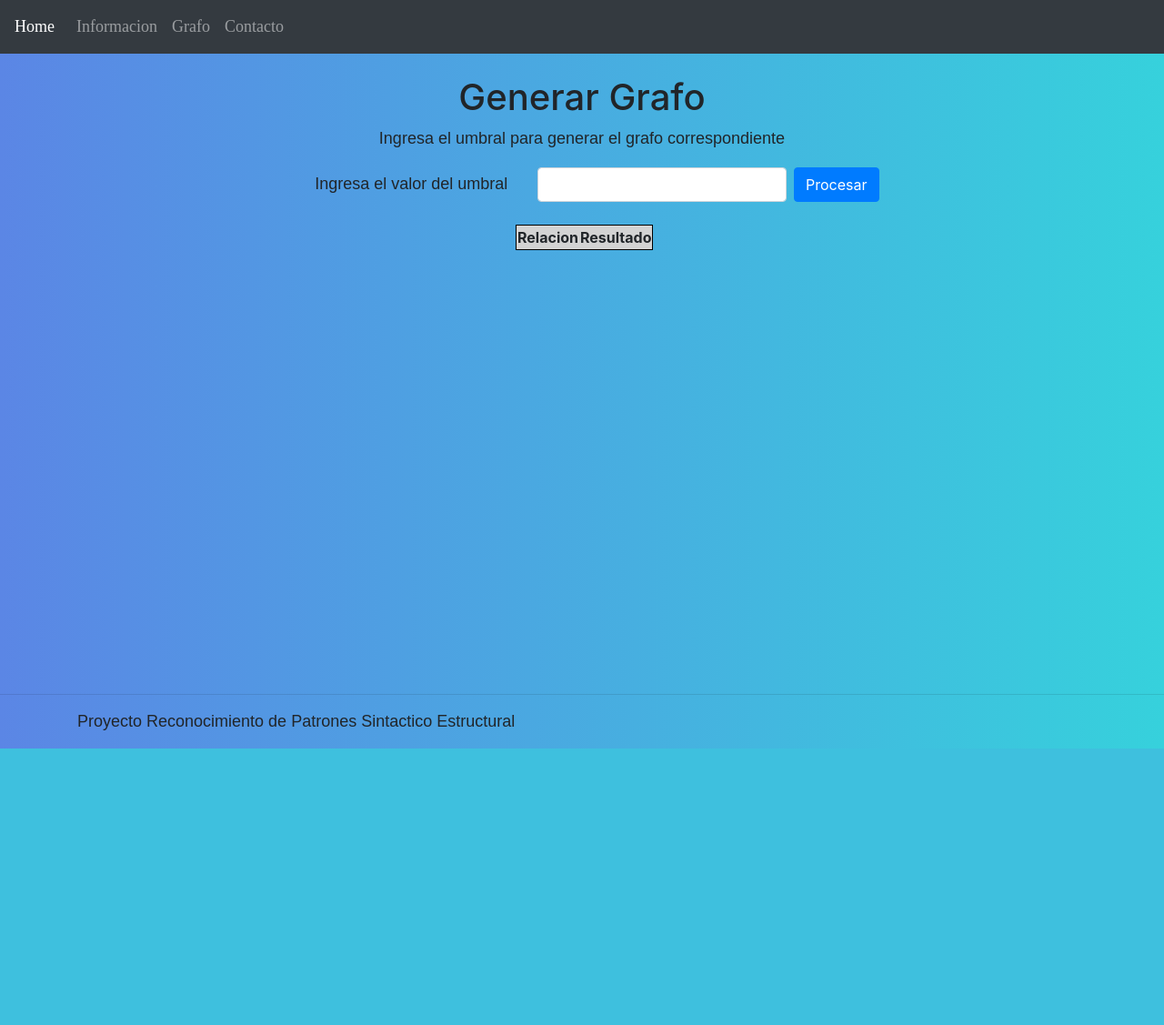
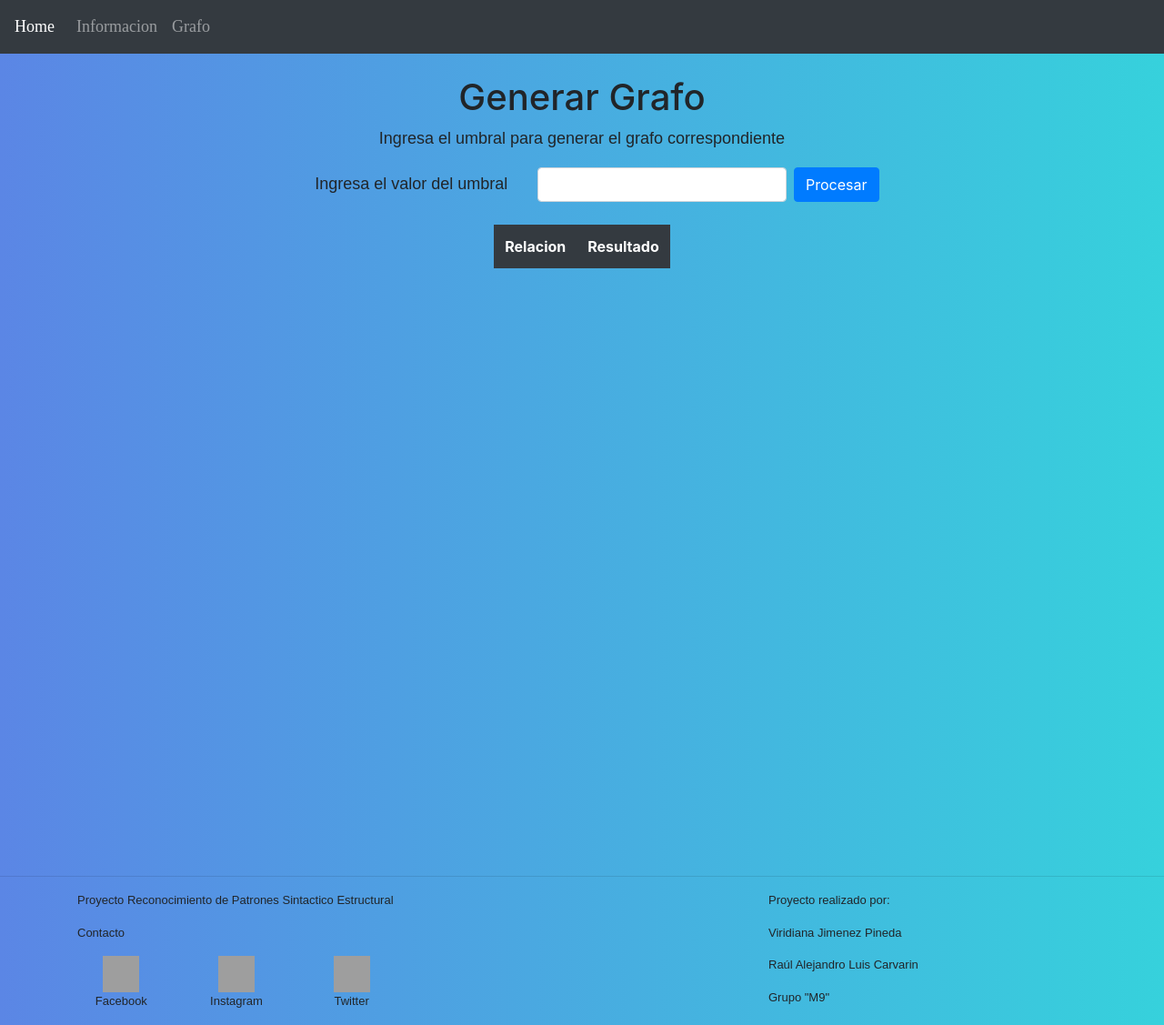
Before and after one commit to ViridianaJimenez/Reconocimietno-de-Patrones, a Django app: page /about/ in a window 1280 px wide. Shown: the whole page at 91% size. Before the commit the page ends 823 px from the top, so only its background shows below. Run offline with Django 3.2, Linux system fonts and the light colour scheme; data comes from the database, SQL or seed files in the repository; lists and menus that the app fills with data are empty; some libraries are stand-ins or nearby versions; grey boxes are pictures that could not be loaded.

Commit message:
Proyecto Final
Ultimos cambios en las vistas

```diff
--- a/about/templates/about/about.html
+++ b/about/templates/about/about.html
@@ -3,6 +3,7 @@
 
 {% block contenido %}
 <div class="container" id="about">
+    <div class="Boton">
 
         <br>
         <h1>Generar Grafo</h1>
@@ -16,19 +17,12 @@
             <button type="submit" class="btn btn-primary">Procesar</button>
         </form>
 
-
-    {% if grafo != null %}
+    </div>
     <br>
-    <div class="scroll-bg" style="width:176px;
-        margin-left: auto;
-        margin-right: auto;">
-        <div class="container" style="
-            overflow: hidden;
-            overflow-y: scroll;
-            height: 500px;">
-
-            <table style="border: 1px solid black;
-                background-color:lightgray;">
+    <div>
+        <div class="container d-flex justify-content-center align-items-center tablaGrafo">
+            <div class="alineaGrafo">
+                <table class="table table-borderless table-dark">
                     <thead>
                         <tr>
                             <th>Relacion</th>
@@ -46,11 +40,9 @@
                         </tr>
                         {% endfor %}
                     </tbody>
-
                 </table>
             </div>
-        {% endif %}
-
+        </div>
     </div>
 </div>
 {% endblock contenido %}
--- a/home/templates/home/index.html
+++ b/home/templates/home/index.html
@@ -30,9 +30,6 @@
                     </li>
                     <li class="nav-item">
                         <a class="nav-link" href="{% url 'about:about' %}">Grafo</a>
-                    </li>
-                    <li class="nav-item">
-                        <a class="nav-link" href="#">Contacto</a>
                     </li>
                 </ul>
             </div>
@@ -85,11 +82,10 @@
         <div class="row">
             <div class="col-sm-5">
                 <h2 align="center">Muestras</h2>
-                <p>Se agrega una tabla de muestras sobre una base de datos del cancer de prostata, junto una matriz de
+                <p>Se agrega una tabla de muestras sobre una base de datos del cancer de prostata, junto a una matriz de
                     distancias generadas entre cada registro</p>
                 <div class="container d-flex justify-content-center align-items-center" id="tablaMuestras">
                     <div class="tablealing">
-
                         <table class="p-0 table table-borderless table-dark">
 
                             <thead>
@@ -143,9 +139,48 @@
     {% endblock contenido %}
 
     <hr>
-    <div class="container">
-        <p>Proyecto Reconocimiento de Patrones Sintactico Estructural</p>
+    <div class="container" id="piePagina">
+        <div class="row">
+            <div class="col-sm-8">
+                <p>Proyecto Reconocimiento de Patrones Sintactico Estructural</p>
+                <p>Contacto</p>
+                <div class="row">
+                    <div class="col-sm-12">
+                        <div class="row">
+                            <div class="col-sm-2">
+                                <div class="d-flex justify-content-center align-items-center">
+                                    <img src="https://i.pinimg.com/originals/ce/c8/a6/cec8a6239de29acbfcfee0ccec995b9f.png"
+                                        alt="boton-facebook"></i>
+                                </div>
+                                <p class="textAl">Facebook</p>
+                            </div>
+                            <div class="col-sm-2">
+                                <div class="d-flex justify-content-center align-items-center">
+                                    <img src="http://assets.stickpng.com/images/580b57fcd9996e24bc43c521.png"
+                                        alt="boton-facebook"></i>
+                                </div>
+                                <p class="textAl">Instagram</p>
+                            </div>
+                            <div class="col-sm-2">
+                                <div class="d-flex justify-content-center align-items-center">
+                                    <img src="http://assets.stickpng.com/images/580b57fcd9996e24bc43c53e.png"
+                                        alt="boton-facebook"></i>
+                                </div>
+                                <p class="textAl">Twitter</p>
+                            </div>
+                        </div>
+                    </div>
+                </div>
+            </div>
+            <div class="col-sm-4">
+                <p>Proyecto realizado por: </p>
+                <p>Viridiana Jimenez Pineda</p>
+                <p>Raúl Alejandro Luis Carvarin</p>
+                <p>Grupo "M9"</p>
+            </div>
+        </div>
     </div>
+
 </body>
 
 </html>
--- a/proyecto/static/CSS/index.css
+++ b/proyecto/static/CSS/index.css
@@ -57,12 +57,52 @@ h1{
     text-align:center;
 }
 
-#about p{
+#about .Boton p{
     text-align: center;
 }
 
-#about label{
+#about .Boton label{
     text-align: justify;
     font-family: Arial, Helvetica, sans-serif;
     font-size: large;
 }
+
+#about .tablaGrafo .alineaGrafo{
+    overflow-y: scroll;
+    height: 700px;
+}
+
+#about .tablaGrafo .alineaGrafo::-webkit-scrollbar{
+    width: 7px;
+}
+
+#about .tablaGrafo .alineaGrafo::-webkit-scrollbar-thumb{
+    background:#5D6D7E;
+}
+
+#infoSintac p, li{
+    text-align: justify;
+    font-family: Arial, Helvetica, sans-serif;
+    font-size: large;
+}
+
+#infoSintac .img-dolor{
+    height: 350px;
+    width: 500px;
+}
+
+#piePagina img{
+    height: 40px;
+    width: 40px;
+}
+
+#piePagina p{
+    text-align: justify;
+    font-size: small;
+}
+
+#piePagina .textAl{
+    font-family: Arial, Helvetica, sans-serif;
+    text-align: center;
+    font-size: small;
+}
```
Also changed, not shown: sintactico/templates/sintactico/sintactico.html (+17 -41 lines). Lines whose indentation alone changed are shown as unchanged.
